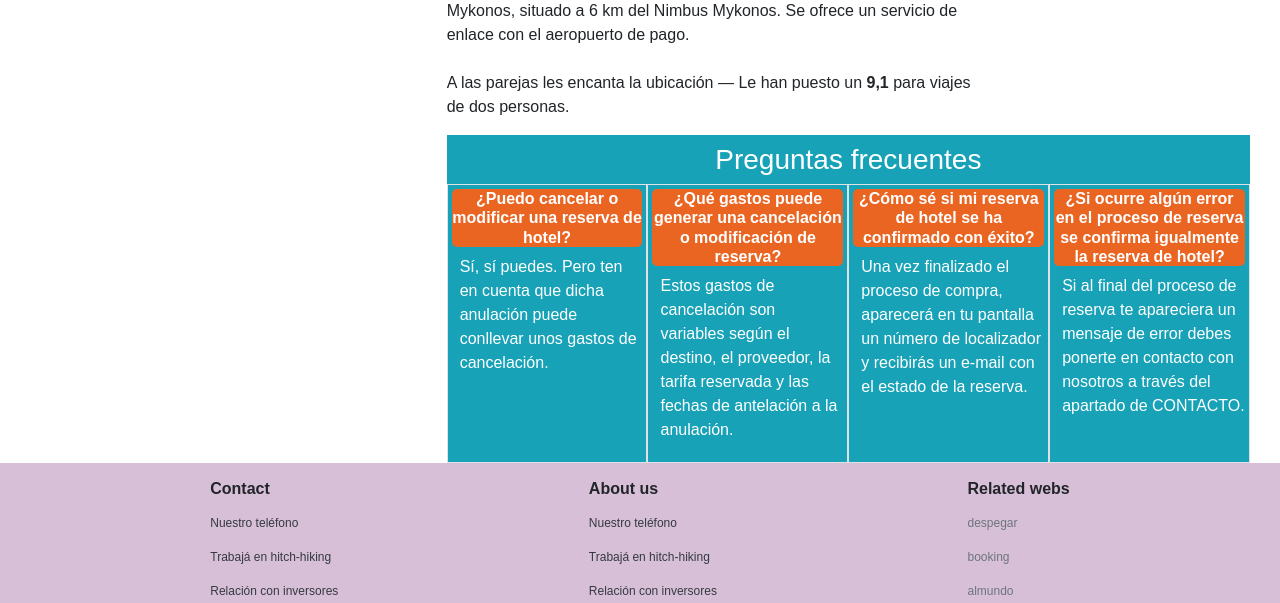
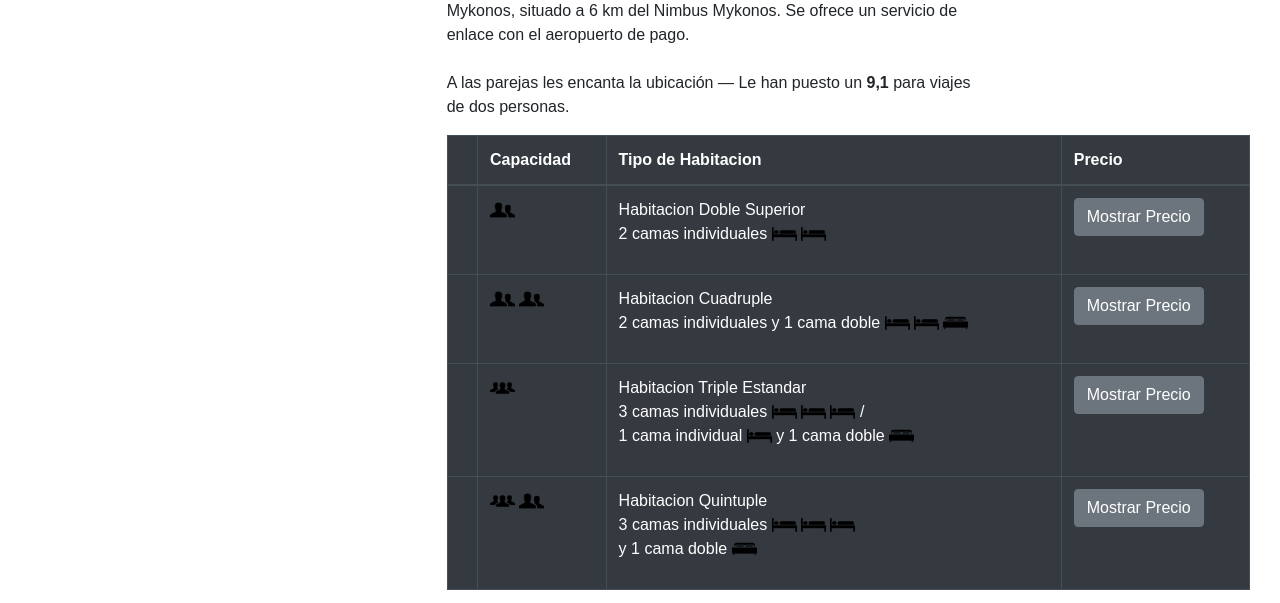
Before and after one commit to rodriguezmelisa93/hitchhiking, a website built with Parcel: page src/detail.html in a window 1280 px wide. Shown: the part 1220-1823 px from the top of the page. Built offline with nearby package versions, Linux system fonts and the light colour scheme.

Commit message:
task disponibilidad

```diff
--- a/src/detail.html
+++ b/src/detail.html
@@ -187,6 +187,52 @@
                             </div>
                         </div>
                     <!-- Disponibilidad-->
+                    <table class="table table-bordered table-dark">
+                            <thead>
+                              <tr>
+                                <th scope="col"></th>
+                                <th scope="col">Capacidad</th>
+                                <th scope="col">Tipo de Habitacion</th>
+                                <th scope="col">Precio</th>
+                              </tr>
+                            </thead>
+                            <tbody>
+                              <tr>
+                                <th scope="row"></th>
+                                <td><img class="img-flag" src="./img/2user.png" alt=""> </td>
+                                <td> Habitacion Doble Superior
+                                    <p>2 camas individuales <img class="img-flag" src="./img/bed1.png" alt=""> <img class="img-flag" src="./img/bed1.png" alt=""></p>
+                                </td>
+                                <td><button type="button" class="btn btn-secondary">Mostrar Precio</button></td>
+                              </tr>
+                              <tr>
+                                <th scope="row"></th>
+                                <td> <img class="img-flag" src="./img/2user.png" alt=""> <img class="img-flag" src="./img/2user.png" alt=""> </td>
+                                <td>Habitacion Cuadruple
+                                    <p>2 camas individuales  y 1 cama doble <img class="img-flag" src="./img/bed1.png" alt=""> <img class="img-flag" src="./img/bed1.png" alt=""> <img class="img-flag" src="./img/bed.png" alt=""> </p>
+                                </td>
+                                <td><button type="button" class="btn btn-secondary">Mostrar Precio</button></td>
+                              </tr>
+                              <tr>
+                                <th scope="row"></th>
+                                <td><img class="img-flag" src="./img/3user.png" alt=""></td>
+                                <td>Habitacion Triple Estandar
+                                    <p>3 camas individuales <img class="img-flag" src="./img/bed1.png" alt=""> <img class="img-flag" src="./img/bed1.png" alt=""> <img class="img-flag" src="./img/bed1.png" alt=""> /
+                                    <br> 1 cama individual <img class="img-flag" src="./img/bed1.png" alt="">  y 1 cama doble <img class="img-flag" src="./img/bed.png" alt=""> </p>
+                                </td>
+                                <td><button type="button" class="btn btn-secondary">Mostrar Precio</button></td>
+                              </tr>
+                              <tr>
+                                    <th scope="row"></th>
+                                    <td><img class="img-flag" src="./img/3user.png" alt=""> <img class="img-flag" src="./img/2user.png" alt=""> </td>
+                                    <td>Habitacion Quintuple
+                                        <p>3 camas individuales <img class="img-flag" src="./img/bed1.png" alt=""> <img class="img-flag" src="./img/bed1.png" alt=""> <img class="img-flag" src="./img/bed1.png" alt="">
+                                    <br> y 1 cama doble <img class="img-flag" src="./img/bed.png" alt="">   </p>
+                                    </td>
+                                    <td><button type="button" class="btn btn-secondary">Mostrar Precio</button></td>
+                                  </tr>
+                            </tbody>
+                          </table>
                     <!--task 27 Martín-->
                     <div class="questions bg-info text-white">
                         <h3 class="text-center pt-2"><a class="#" href="#">Preguntas frecuentes</a></h3>
```
Also changed, not shown: src/img/2user.png (added), src/img/3user.png (added), src/img/bed.png (added), src/img/bed1.png (added), src/img/user.png (added).
